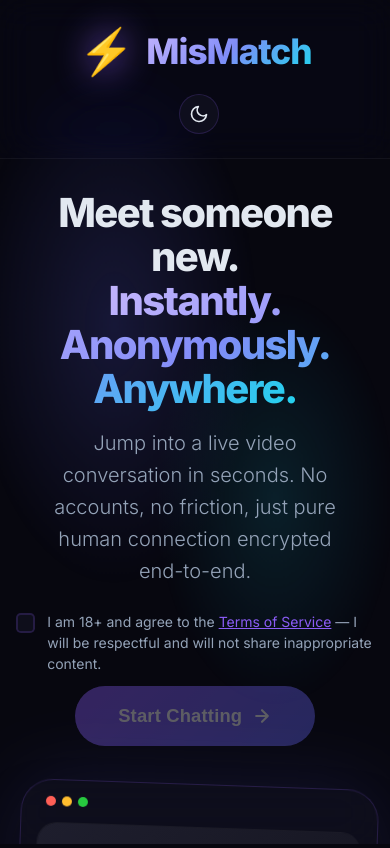
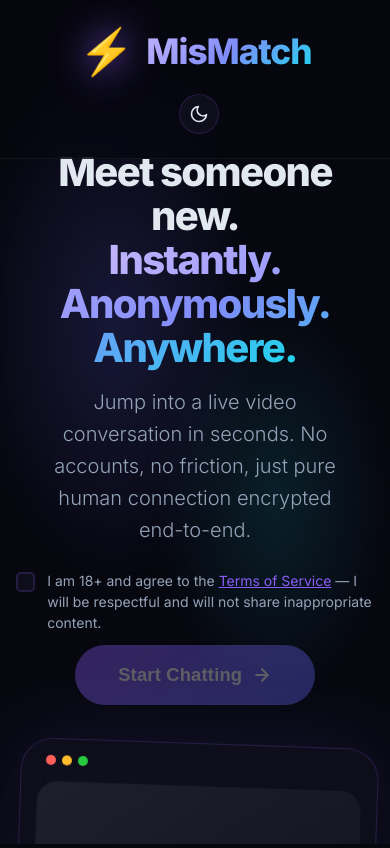
Before and after one commit to varshith-Git/MisMatch, a Next.js app in the folder client/: page / in a window 390 px wide. Built offline with nearby package versions, Linux system fonts and the light colour scheme; no server answers.

Commit message:
style(landing): fix navigation header positioning from sticky to fixed overlay

```diff
--- a/client/app/globals.css
+++ b/client/app/globals.css
@@ -62,33 +62,35 @@
 
 /* ── Landing Navigation Header ── */
 .landing-nav {
-  position: sticky;
+  position: fixed;
   top: 0;
+  left: 0;
+  width: 100%;
   z-index: 50;
   display: flex;
   align-items: center;
   justify-content: space-between;
   padding: 1.5rem 2rem;
-  max-width: 100%;
-  margin: 0 auto;
-  background: rgba(var(--bg-rgb), 0.6);
+  background: rgba(7, 7, 15, 0.75);
   backdrop-filter: var(--glass);
+  -webkit-backdrop-filter: var(--glass);
   border-bottom: 1px solid rgba(255, 255, 255, 0.05);
+  transition: background 0.3s, border-color 0.3s;
 }
 
 [data-theme='light'] .landing-nav {
-  background: rgba(251, 251, 253, 0.75);
+  background: rgba(251, 251, 253, 0.85);
   border-bottom: 1px solid rgba(0, 0, 0, 0.05);
 }
 
 .hero-section {
   position: relative;
-  min-height: calc(100vh - 80px);
-  /* Account for nav header */
+  min-height: 100vh;
   display: flex;
   align-items: center;
   justify-content: center;
   padding: 2rem;
+  padding-top: 120px;
   z-index: 1;
 }
 
@@ -1042,7 +1044,7 @@
   .hero-section {
     padding: 2rem 1rem;
     min-height: auto;
-    padding-top: 2rem;
+    padding-top: 150px;
   }
 
   .hero-content {
```
